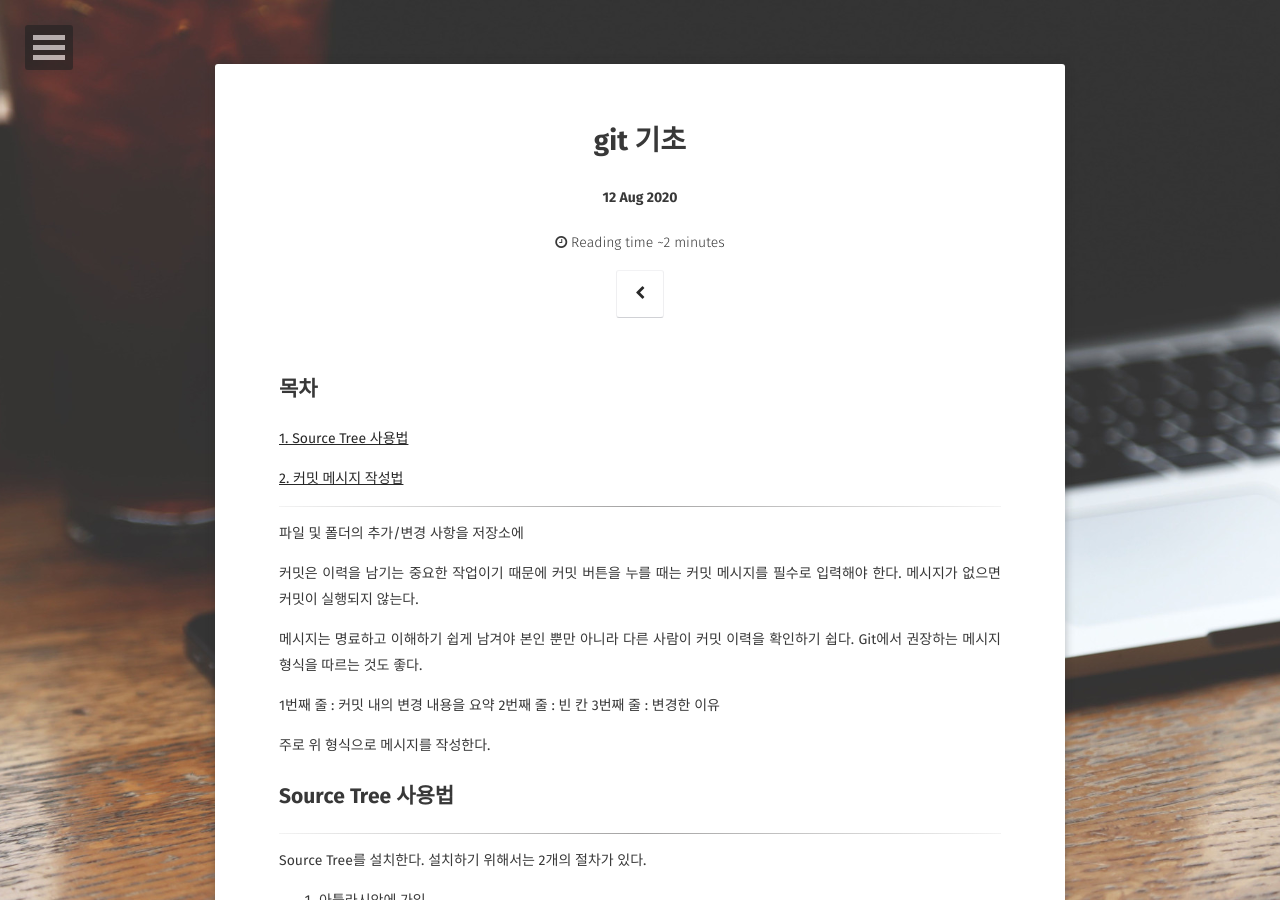
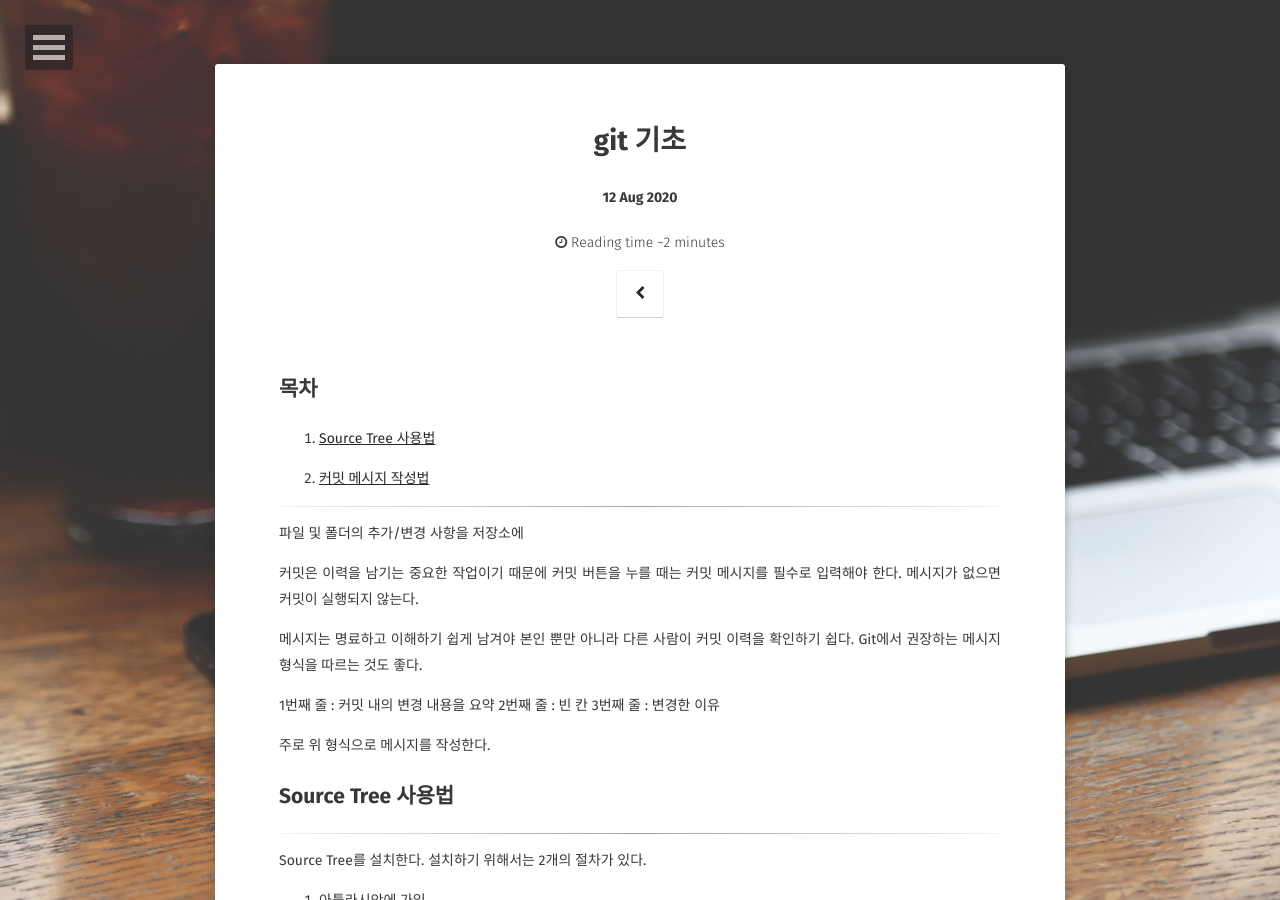
Before and after one commit to unihit/unihit.github.io, a Jekyll site: the page built from _posts/2020-08-12-Git-기초.md, in a window 1280 px wide and 900 px high. Built offline with Jekyll 4.4.1, drawn with Linux system fonts in a browser that asks for light colours; some web fonts are replaced.

Commit message:
Update post Git-기초.md, add TIL.md

```diff
--- a/_posts/2020-08-12-Git-기초.md
+++ b/_posts/2020-08-12-Git-기초.md
@@ -10,9 +10,9 @@
 
 ## 목차
 
-[1. Source Tree 사용법](#source-tree-사용법)
+1. [Source Tree 사용법](#source-tree-사용법)
 
-[2. 커밋 메시지 작성법](#커밋-메시지-작성법)
+2. [커밋 메시지 작성법](#커밋-메시지-작성법)
 
 ---
 
```
Also changed, not shown: _posts/2020-08-18-TIL.md (added).
